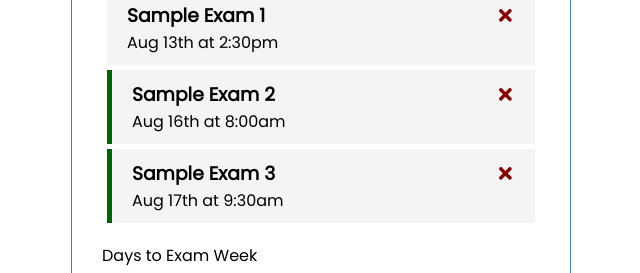
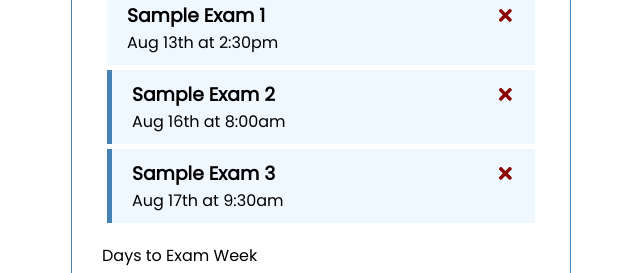
Before and after one commit to HarshTiwari1234321/SmartExam-exam-tracker-and-study-plan-generator, a React (Create React App) app: page / in a window 1280 px wide. Shown: the part 143-416 px from the top of the page, without its empty margins (319-959 px from the left). Built offline with nearby package versions, Linux system fonts and the light colour scheme; data requests are answered from the project's data file.

Commit message:
updated style

```diff
--- a/src/index.css
+++ b/src/index.css
@@ -55,14 +55,14 @@ body {
 }
 
 .exam {
-  background: #f4f4f4;
+  background: aliceblue;
   margin: 5px;
   padding: 10px 20px;
   cursor: pointer;
 }
 
 .exam.reminder {
-  border-left: 5px solid darkgreen;
+  border-left: 5px solid steelblue;
 }
 
 .exam h3 {
```
